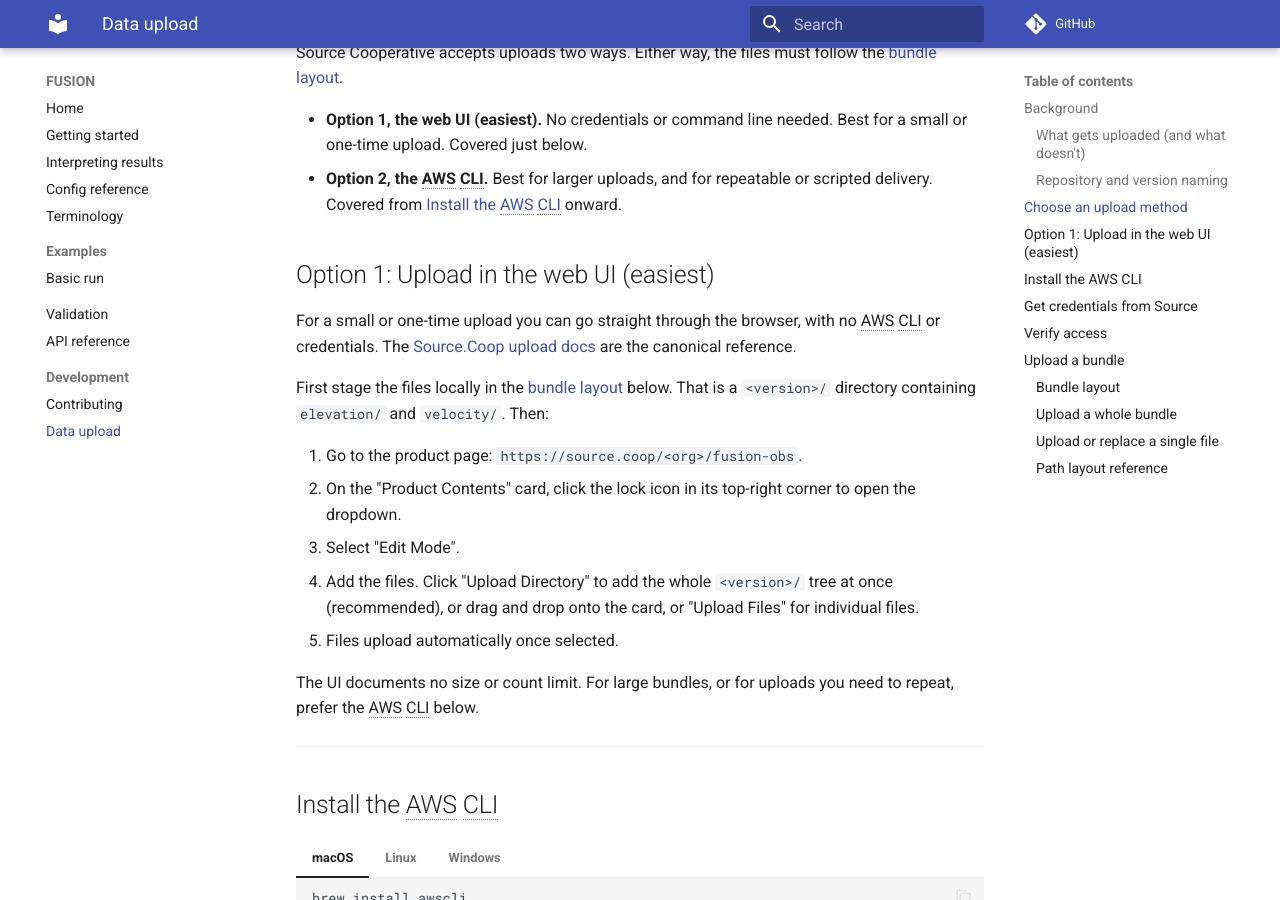
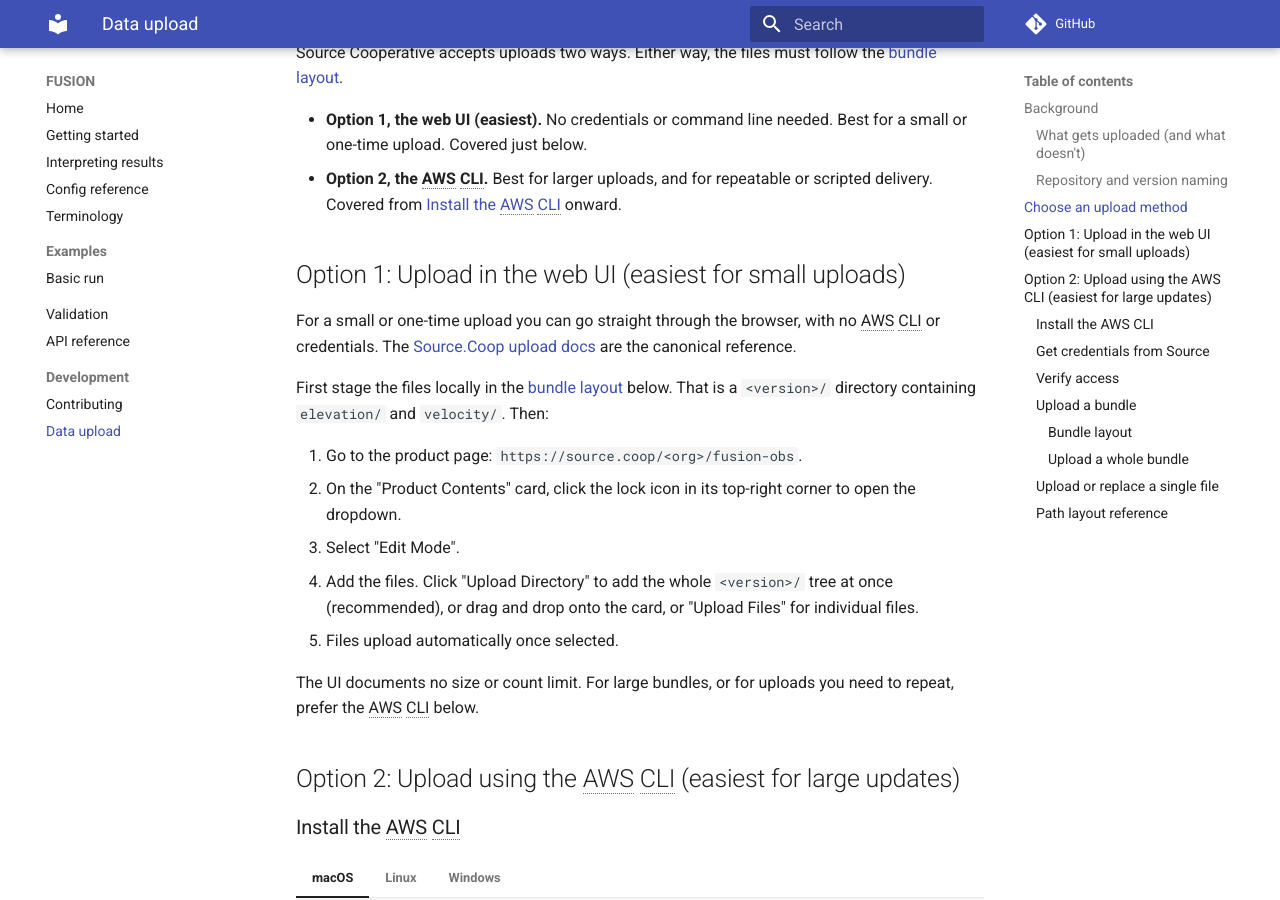
Before and after one commit to developmentseed/ice-fusion, an MkDocs documentation site: the page built from docs/data-upload.md, in a window 1280 px wide and 900 px high, scrolled down 1380 px. Built offline with MkDocs 1.6.1 and Material for MkDocs 9.7.7, drawn with Linux system fonts in a browser that asks for light colours; comment, search, counter and statistics services are not loaded.

Commit message:
docs: update section headers

````diff
--- a/docs/data-upload.md
+++ b/docs/data-upload.md
@@ -36,7 +36,7 @@
 - **Option 1, the web UI (easiest).** No credentials or command line needed. Best for a small or one-time upload. Covered just below.
 - **Option 2, the AWS CLI.** Best for larger uploads, and for repeatable or scripted delivery. Covered from [Install the AWS CLI](#install-the-aws-cli) onward.
 
-## Option 1: Upload in the web UI (easiest)
+## Option 1: Upload in the web UI (easiest for small uploads)
 
 For a small or one-time upload you can go straight through the browser, with no AWS CLI or credentials. The [Source.Coop upload docs](https://docs.source.coop/data-upload#option-1-upload-directly-in-the-ui-easiest) are the canonical reference.
 
@@ -50,9 +50,9 @@
 
 The UI documents no size or count limit. For large bundles, or for uploads you need to repeat, prefer the AWS CLI below.
 
----
+## Option 2: Upload using the AWS CLI (easiest for large updates)
 
-## Install the AWS CLI
+### Install the AWS CLI
 
 === "macOS"
 
@@ -80,7 +80,7 @@
 
 ---
 
-## Get credentials from Source
+### Get credentials from Source
 
 Source provides S3-compatible credentials scoped to a specific repository. To retrieve them:
 
@@ -92,7 +92,7 @@
 
 ---
 
-## Verify access
+### Verify access
 
 List the repository prefix to confirm your credentials work:
 
@@ -104,11 +104,11 @@
 
 ---
 
-## Upload a bundle
+### Upload a bundle
 
 A bundle is a versioned directory tree containing one NetCDF per year per stream.
 
-### Bundle layout
+#### Bundle layout
 
 ```
 <version>/
@@ -130,7 +130,7 @@
 
 Keep to the filenames shown for consistency with existing bundles, but only the three rules above are load-bearing.
 
-### Upload a whole bundle
+#### Upload a whole bundle
 
 Use `aws s3 sync` for the typical case. Stage the bundle locally as `<version>/elevation/...` and `<version>/velocity/...`, then preview with `--dryrun` before uploading:
 
````
